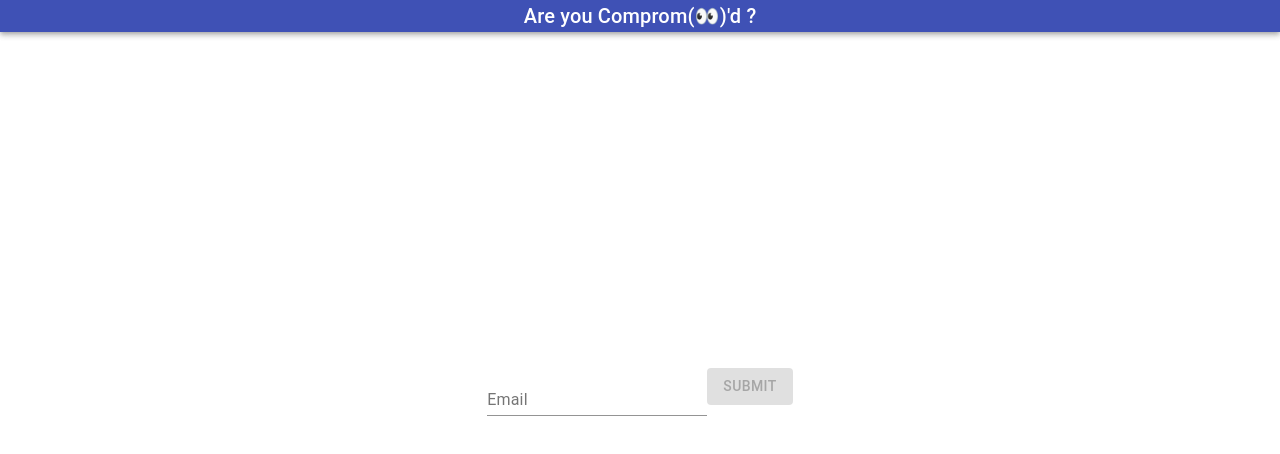
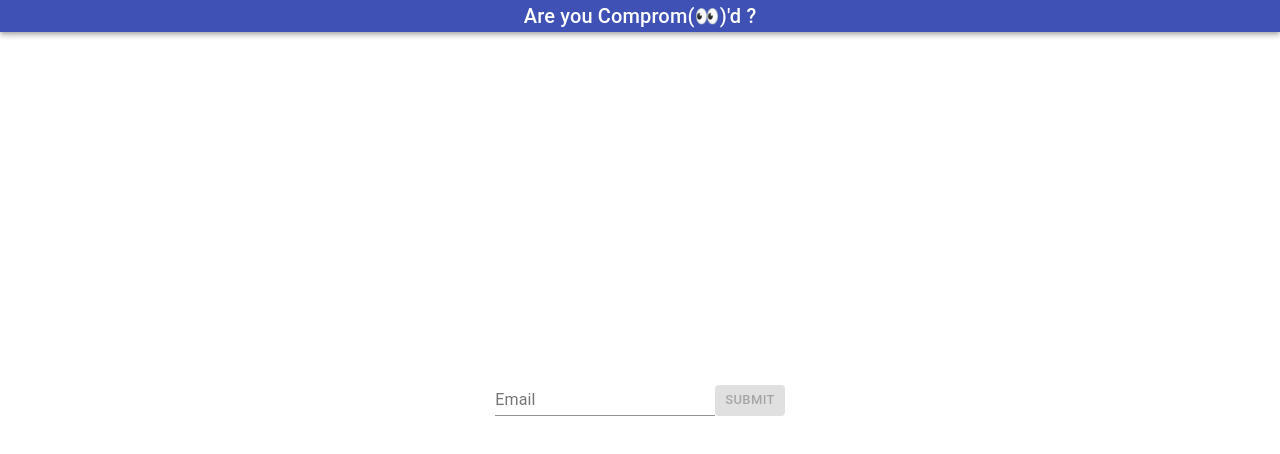
Before and after one commit to tleffert/compromeyes, a React (Create React App) app: page / in a window 1280 px wide. Shown: the top 454 px of the page. Built offline with nearby package versions, Linux system fonts and the light colour scheme.

Commit message:
Mostly fixing submit position, slightly off

```diff
--- a/src/components/breach-email-form.jsx
+++ b/src/components/breach-email-form.jsx
@@ -44,8 +44,8 @@ const BreachEmailForm = (props) => {
                     helperText={invalid ? error : ''}
                 />
             </Box>
-            <Box>
-                <Button variant="contained" disabled={invalid || email.length == 0} onClick={submitHandler}>Submit</Button>
+            <Box alignSelf="flex-end">
+                <Button variant="contained" size="small" disabled={invalid || email.length == 0} onClick={submitHandler}>Submit</Button>
             </Box>
         </Box>
         </form>
```
